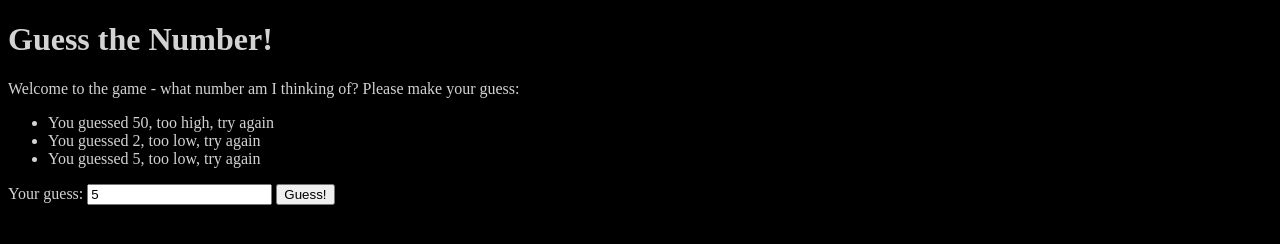
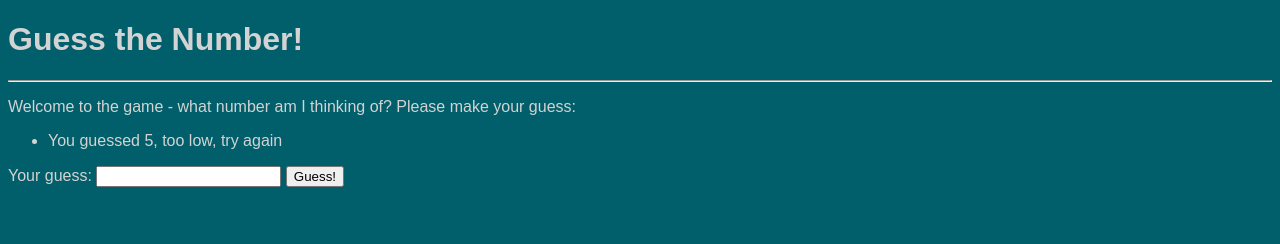
Before and after one commit to jakobagger/guess-number, a plain HTML site: page index.html in a window 1280 px wide. Both pictures are taken after typing "5" into the empty fields and a click on the button "Guess!". Drawn offline with Linux system fonts and the light colour scheme.

Commit message:
almost done

```diff
--- a/index.html
+++ b/index.html
@@ -9,12 +9,10 @@
 <body>
 
     <h1>Guess the Number!</h1>
-
+    <hr>
     <p>Welcome to the game - what number am I thinking of? Please make your guess:</p>
 
     <ul id="guess-list">
-        <li>You guessed 50, too high, try again</li>
-        <li>You guessed 2, too low, try again</li>
     </ul>
 
     <form action id ="guess-form">
--- a/script.js
+++ b/script.js
@@ -11,7 +11,7 @@ function start(){
 }
 
 function generateRandomNumber(){
-    return 42;
+    return Math.floor(Math.random()*99)+1;
 }
 
 function receiveGuess(event){
@@ -21,6 +21,7 @@ function receiveGuess(event){
     const value = form.guess.valueAsNumber;
     console.log("Received guess!");
     console.log(value);
+    form.guess.value = "";
     checkGuess(value);
 }
 
@@ -41,7 +42,7 @@ function guessIsCorrect(guess){
     const list = document.querySelector("#guess-list");
     const html = `<li>You guessed ${guess}, that was the correct number, hooray!</li>`;
     list.insertAdjacentHTML("beforeend", html);
-
+    document.querySelector("#guess-form").remove();
 }
 
 function guessIsTooLow(guess){
--- a/style.css
+++ b/style.css
@@ -1,4 +1,5 @@
 body {
-    background-color: black;
+    background-color: #005F6A;
     color: lightgray;
+    font-family: fantasy;
 }
```
